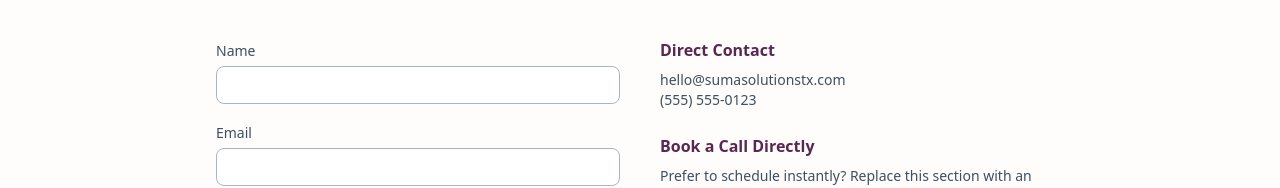
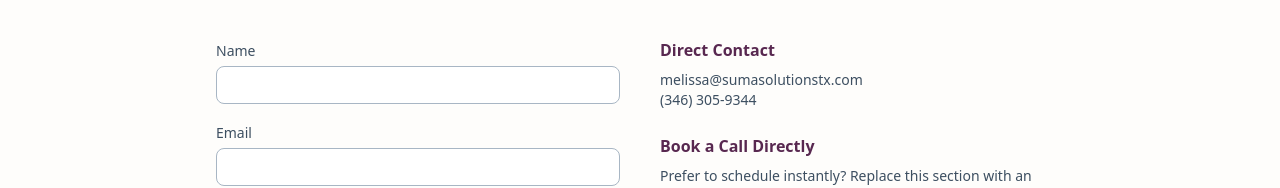
Before and after one commit to alejandramelhernandez-rgb/suma-solutions-website, a Next.js app: page /contact in a window 1280 px wide. Shown: the part 215-403 px from the top of the page. Built offline with nearby package versions, Linux system fonts and the light colour scheme.

Commit message:
Update contact information in page.tsx

```diff
--- a/app/contact/page.tsx
+++ b/app/contact/page.tsx
@@ -67,11 +67,11 @@ export default function ContactPage() {
             <h2 className="font-semibold text-plum-700">Direct Contact</h2>
             <p className="mt-2 text-sm text-slate-700">
               <a href="mailto:hello@sumasolutionstx.com" className="hover:text-plum-500">
-                hello@sumasolutionstx.com
+                melissa@sumasolutionstx.com
               </a>
               <br />
               <a href="tel:+15555550123" className="hover:text-plum-500">
-                (555) 555-0123
+                (346) 305-9344
               </a>
             </p>
           </div>
```
